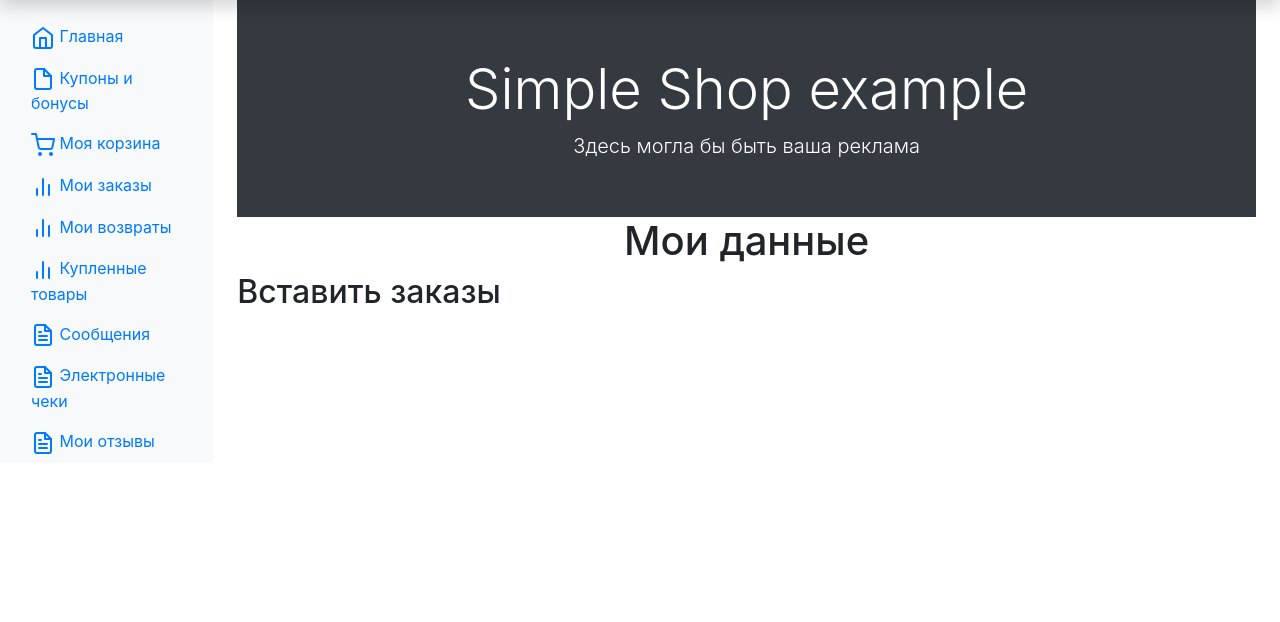
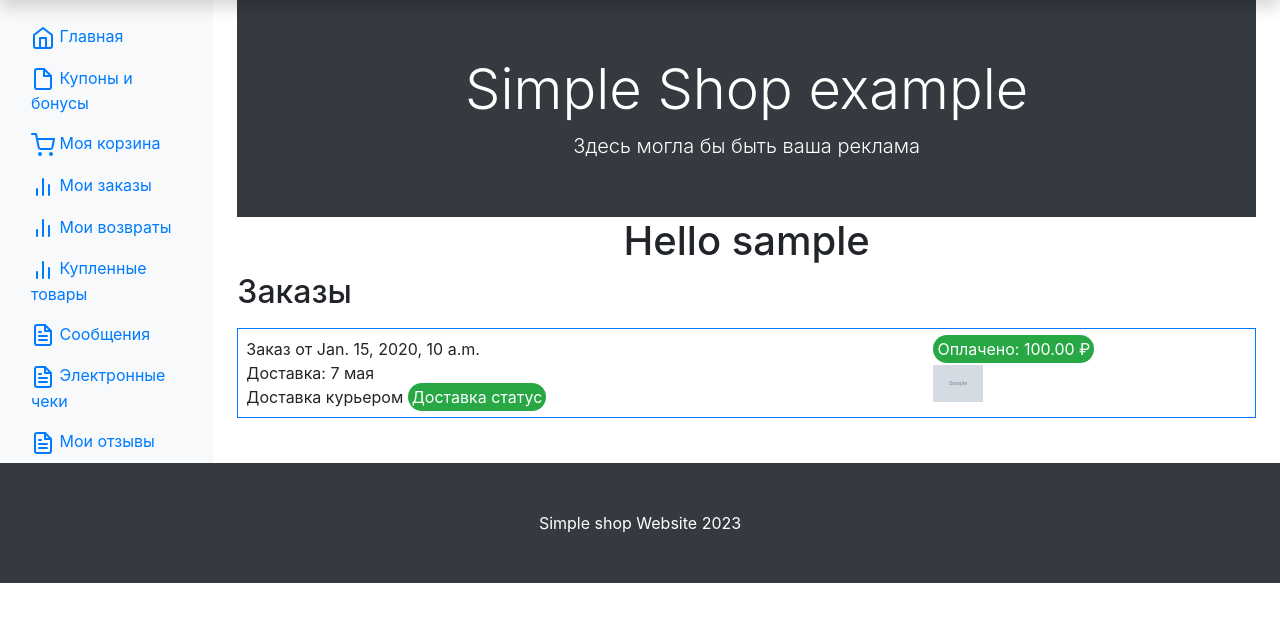
Before and after one commit to maksimuspiter/simple_shop_final_proj, a Django app: page /account/main/ in a window 1280 px wide. Shown: the part 40-662 px from the top of the page. Run offline with Django 4.2, Linux system fonts and the light colour scheme; a user stored in the database is signed in; tables that the repository leaves empty hold one stand-in row (values such as "Sample post"); grey boxes marked "Sample" are stand-in pictures; some libraries are stand-ins or nearby versions.

Commit message:
change templates (add orders)

```diff
--- a/myshop/account/templates/account/my_account.html
+++ b/myshop/account/templates/account/my_account.html
@@ -6,17 +6,52 @@
 {% endblock %}
 
 
+{% block content %}
 
+<div>
+    <h1 class="text-center">Hello {{account.user}}</h1>
+    <h2>Заказы</h2>
+    {% if orders%}
+    <div class="d-flex flex-column bd-highlight mb-3">
+        {% for order in orders %}
+        <div class="my-2">
 
-{% block content %}
-    <h1>Hello {{account.user}}</h1>
+            <div class="p-2 bd-highlight border border-5 border-primary">
+                <div class="row">
+                    <div class="col-8">
+                        <span>Заказ от {{order.created}}</span>
+                    </div>
+                    <div class="col-4">
+                        {% if order.paid %}
+                            <span class="p-1 bg-success text-white rounded-pill">Оплачено: {{order.get_total_cost}} ₽</span>
+                        {% else %}
+                            <span class="p-1 bg-warning text-dark rounded-pill">Не оплачено: {{order.get_total_cost}} ₽</span>
+                        {% endif %}
+                    </div>
+                </div>
 
-{% if orders%}
-    <h2>Заказы</h2>
-    {% for order in orders %}
-        {{order.created}}
-    {% endfor %}
-{% else %}
-    <h2>Вы еще ничего не покупали =(</h2>
-{% endif %}
+                <div class="row">
+                    <div class="col-8">
+                        <div>
+                            <span>Доставка: 7 мая </span>
+                        </div>
+                        <div>
+                            <span>Доставка курьером</span>
+                            <span class="p-1 bg-success text-white rounded-pill">Доставка статус</span>
+                        </div>
+                    </div>
+                    <div class="col-4 my-1">
+                        {% for item in order.items.all %}
+                        <img src="{{ item.product.image_title.url }}" alt="{{ item.product.name}}" width="50">
+                        {% endfor %}
+                    </div>
+                </div>
+            </div>
+        </div>
+        {% endfor %}
+    </div>
+    {% else %}
+        <h2>Вы еще ничего не покупали =(</h2>
+    {% endif %}
+
 {% endblock %}
--- a/myshop/templates/base_account/base_account.html
+++ b/myshop/templates/base_account/base_account.html
@@ -123,15 +123,17 @@
                     </div>
                 </div>
 
-                <div>
-                    <h1 class="text-center">Мои данные</h1>
-                    <h2>Вставить заказы</h2>
-                </div>
+                {% block content %}
+                {% endblock %}
+
 
             </main>
         </div>
         </div>
 
+        <footer class="py-5 bg-dark">
+            <div class="container"><p class="m-0 text-center text-white">Simple shop Website 2023</p></div>
+        </footer>
 
         <script src="https://cdn.jsdelivr.net/npm/bootstrap@5.2.3/dist/js/bootstrap.bundle.min.js"></script>
     </body>
```
